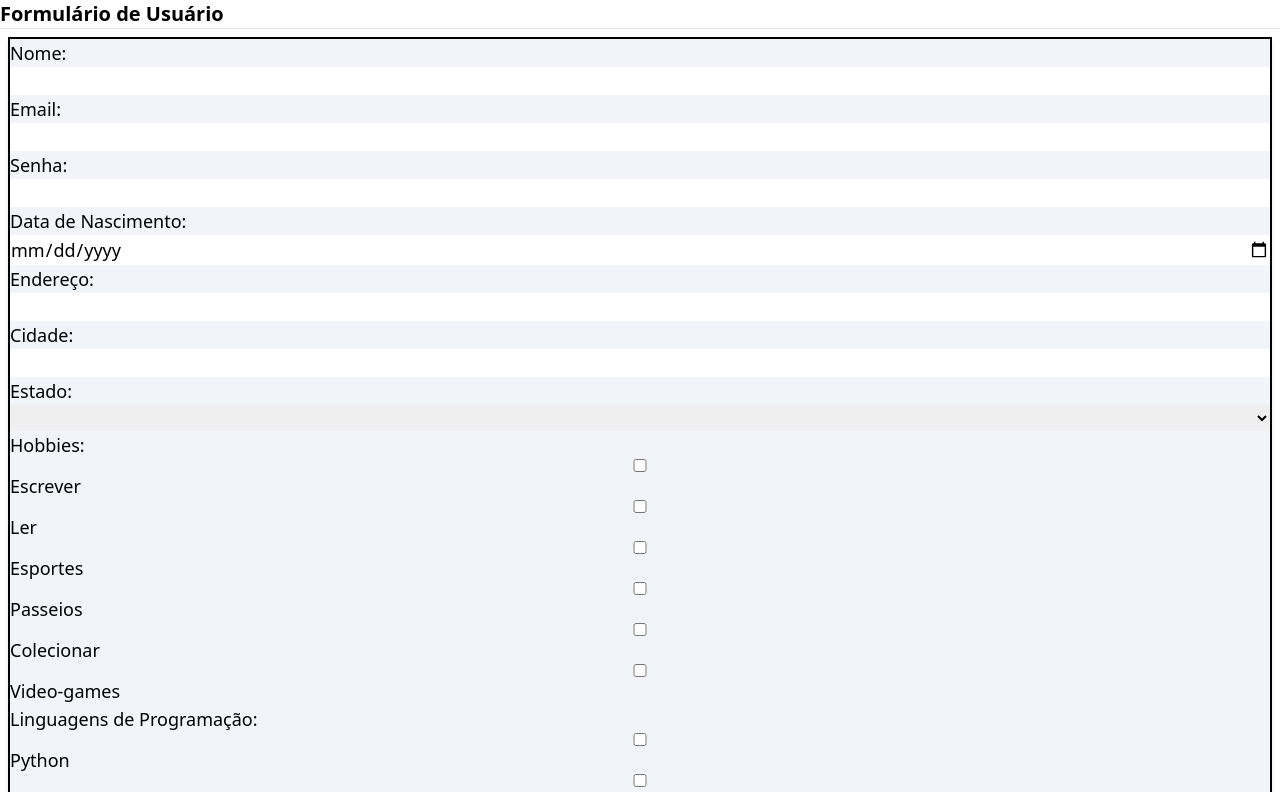
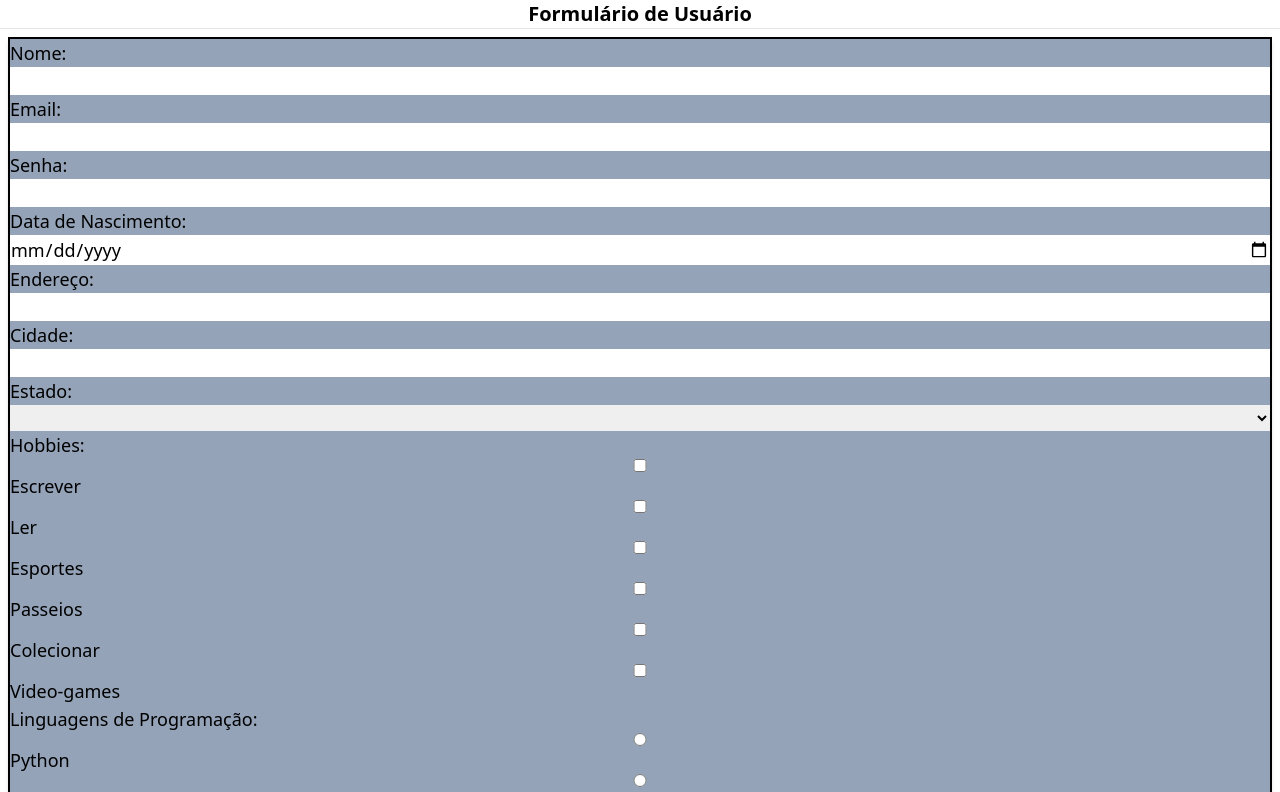
Before and after one commit to Lucas-EstudanteIFC/formularios-DevWebII, a Vue app: page / in a window 1280 px wide. Shown: the top 792 px of the page. Built offline with nearby package versions, Linux system fonts and the light colour scheme.

Commit message:
commit 05/07/24

```diff
--- a/src/App.vue
+++ b/src/App.vue
@@ -1,5 +1,5 @@
 <script setup>
-import { ref, reactive } from 'vue'
+import { ref } from 'vue'
 
 const mostrarResultado = ref(false);
 
@@ -9,82 +9,55 @@ const senha = ref('');
 const data = ref('');
 const endereco = ref('');
 const cidade = ref('');
-const estado = ref('');
+const hob = ref([]);
+const lingProg = ref([]);
+const estados = [
+  { id: 'Acre', name: 'AC' },
+  { id: 'Alagoas', name: 'AL' },
+  { id: 'Amapá', name: 'AP' },
+  { id: 'Amazonas', name: 'AM' },
+  { id: 'Bahia', name: 'BA' },
+  { id: 'Ceará', name: 'CE' },
+  { id: 'Distrito Federal', name: 'DF' },
+  { id: 'Espírito Santo', name: 'ES' },
+  { id: 'Goiás', name: 'GO' },
+  { id: 'Maranhão', name: 'MA' },
+  { id: 'Mato Grosso', name: 'MT' },
+  { id: 'Mato Grosso do Su', name: 'MS' },
+  { id: 'Minas Gerais', name: 'MG' },
+  { id: 'Pará', name: 'PA' },
+  { id: 'Paraíba', name: 'PB' },
+  { id: 'Paraná', name: 'PR' },
+  { id: 'Pernambuco', name: 'PE' },
+  { id: 'Piauí', name: 'PI' },
+  { id: 'Rio de Janeiro', name: 'RJ' },
+  { id: 'Rio Grande do Norte', name: 'RN' },
+  { id: 'Rio Grande do Sul', name: 'RS' },
+  { id: 'Rondônia', name: 'RO' },
+  { id: 'Roraima', name: 'RR' },
+  { id: 'Santa Catarina ', name: 'SC' },
+  { id: 'São Paulo', name: 'SP' },
+  { id: 'Sergipe', name: 'SE' },
+  { id: 'Tocantins', name: 'TO' }
+]
 const listaHobbies = [
-  {
-    nome: 'Escrever',
-    id: 1
-  },
-  {
-    nome: 'Ler',
-    id: 2
-  },
-  {
-    nome: 'Esportes',
-    id: 3
-  },
-  {
-    nome: 'Passeios',
-    id: 4
-  },
-  {
-    nome: 'Colecionar',
-    id: 5
-  },
-  {
-    nome: 'Video-games',
-    id: 6
-  }
-];
+  { nome: 'Escrever', id: 1 },
+  { nome: 'Ler', id: 2 },
+  { nome: 'Esportes', id: 3 },
+  { nome: 'Passeios', id: 4 },
+  { nome: 'Colecionar', id: 5 },
+  { nome: 'Video-games', id: 6 }
+]
 const listaProg = [
-  {
-    id: 1,
-    nome: 'Python',
-    valor: false
-  },
-  {
-    id: 2,
-    nome: 'Javascript',
-    valor: false
-  },
-  {
-    id: 3,
-    nome: 'SQL',
-    valor: false
-  },
-  {
-    id: 4,
-    nome: 'CSS',
-    valor: false
-  },
-  {
-    id: 5,
-    nome: 'C#',
-    valor: false
-  },
-  {
-    id: 6,
-    nome: 'HTML',
-    valor: false
-  }
-];
+  { id: 1, nome: 'Python' },
+  { id: 2, nome: 'Javascript' },
+  { id: 3, nome: 'SQL' },
+  { id: 4, nome: 'CSS' },
+  { id: 5, nome: 'C#' },
+  { id: 6, nome: 'HTML' }
+]
 
-const hobbies = reactive([
-  {
-    nome: '',
-    id: 0,
-    valor: 0
-  }
-]);
-const lingProg = reactive([
-  {
-    nome: '',
-    id: 0,
-    valor: 0
-  }
-]);
-const bio = ref('');
-
+const bio = ref('')
 
 function enviarFormulario() {
   if (
@@ -94,34 +67,26 @@ function enviarFormulario() {
     data.value == '' ||
     endereco.value == '' ||
     cidade.value == '' ||
-    estado.value == ''
+    estados.value == ''
   ) {
     alert(`Campo vazio detectado. Por favor, preencha-o`)
     return
+  } else {
+    mostrarResultado.value = !mostrarResultado.value
   }
-  else {
-    for (const hobby of hobbies) {
-      if (hobby.valor == true) {hobbies.push(hobby.nome)};
-
-    }
-    for (const progs of listaProg) {
-      if (progs.valor == true) {lingProg.push(progs.nome)};
-
-    }
-    mostrarResultado.value = !mostrarResultado.value
-
-  }
-};
+}
 </script>
 
 <template>
-  <header class="font-bold text-xl">
+  <header class="font-bold text-xl text-center">
     <h1>Formulário de Usuário</h1>
   </header>
   <hr />
   <main>
-    <form @submit.prevent="enviarFormulario"
-      class="m-2 bg-slate-100 border-2 border-black flex flex-col flex-wrap text-lg shadow-md shadow-inner">
+    <form
+      @submit.prevent="enviarFormulario"
+      class="m-2 bg-slate-400 border-2 border-black flex flex-col flex-wrap text-lg shadow-md shadow-inner"
+    >
       <template v-if="!mostrarResultado">
         <label class="" for="nome">Nome:</label>
         <input type="text" id="nome" v-model="nome" minlength="10" />
@@ -143,53 +108,27 @@ function enviarFormulario() {
 
         <label for="estado">Estado:</label>
         <select name="estados" id="estado" v-model="estado">
-          <option value=""></option>
-          <option value="AC">AC</option>
-          <option value="AL">AL</option>
-          <option value="AP">AP</option>
-          <option value="AM">AM</option>
-          <option value="BA">BA</option>
-          <option value="CE">CE</option>
-          <option value="DF">DF</option>
-          <option value="ES">ES</option>
-          <option value="GO">GO</option>
-          <option value="MA">MA</option>
-          <option value="MT">MT</option>
-          <option value="MS">MS</option>
-          <option value="MG">MG</option>
-          <option value="PA">PA</option>
-          <option value="PB">PB</option>
-          <option value="PR">PR</option>
-          <option value="PE">PE</option>
-          <option value="PI">PI</option>
-          <option value="RJ">RJ</option>
-          <option value="RN">RN</option>
-          <option value="RS">RS</option>
-          <option value="RO">RO</option>
-          <option value="RR">RR</option>
-          <option value="SC">SC</option>
-          <option value="SP">SP</option>
-          <option value="SE">SE</option>
-          <option value="TO">TO</option>
+          <option disabled value=""></option>
+          <option v-for="(estado, index) in estados" :key="index" :value="estado.id">
+            {{ estado.name }}
+          </option>
         </select>
 
         <label for="">Hobbies:</label>
         <template v-for="hobby in listaHobbies" :key="hobby.id">
-          <input type="checkbox" v-model="hobbies" :value="hobby.id" />
+          <input type="checkbox" v-model="hob" :value="hobby.nome" />
           {{ hobby.nome }}
         </template>
 
         <label for="">Linguagens de Programação:</label>
         <template v-for="progs in listaProg" :key="progs.id">
-          <input type="checkbox" v-model="lingProg" :value="progs.id" />
+          <input type="radio" v-model="lingProg" :value="progs.nome" />
           {{ progs.nome }}
-
         </template>
 
         <label for="">Biografia:</label>
         <input type="text" id="bio" v-model="bio" width="100" />
         <button @submit="enviarFormulario">Enviar Formulario</button>
-
       </template>
 
       <template v-else>
@@ -232,11 +171,10 @@ function enviarFormulario() {
               .replace('TO', 'Tocantins')
           }}
         </label>
-        <label>Hobbies: {{ hobbies }}</label>
+        <label>Hobbies: {{ hob }}</label>
         <label>Linguagens de Programação: {{ lingProg }}</label>
         <button @click="enviarFormulario">Retornar a página</button>
       </template>
     </form>
   </main>
-
 </template>
```
